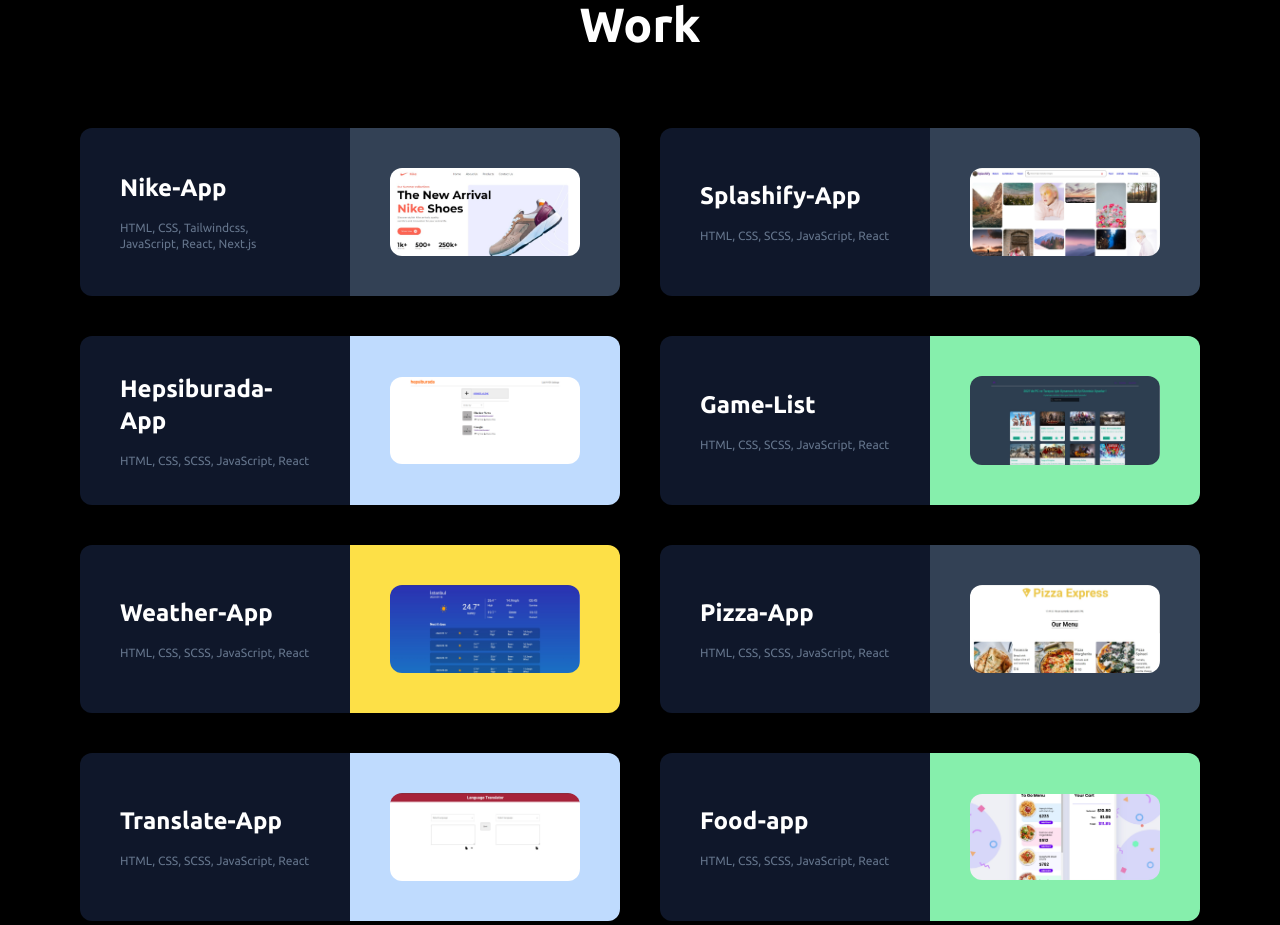
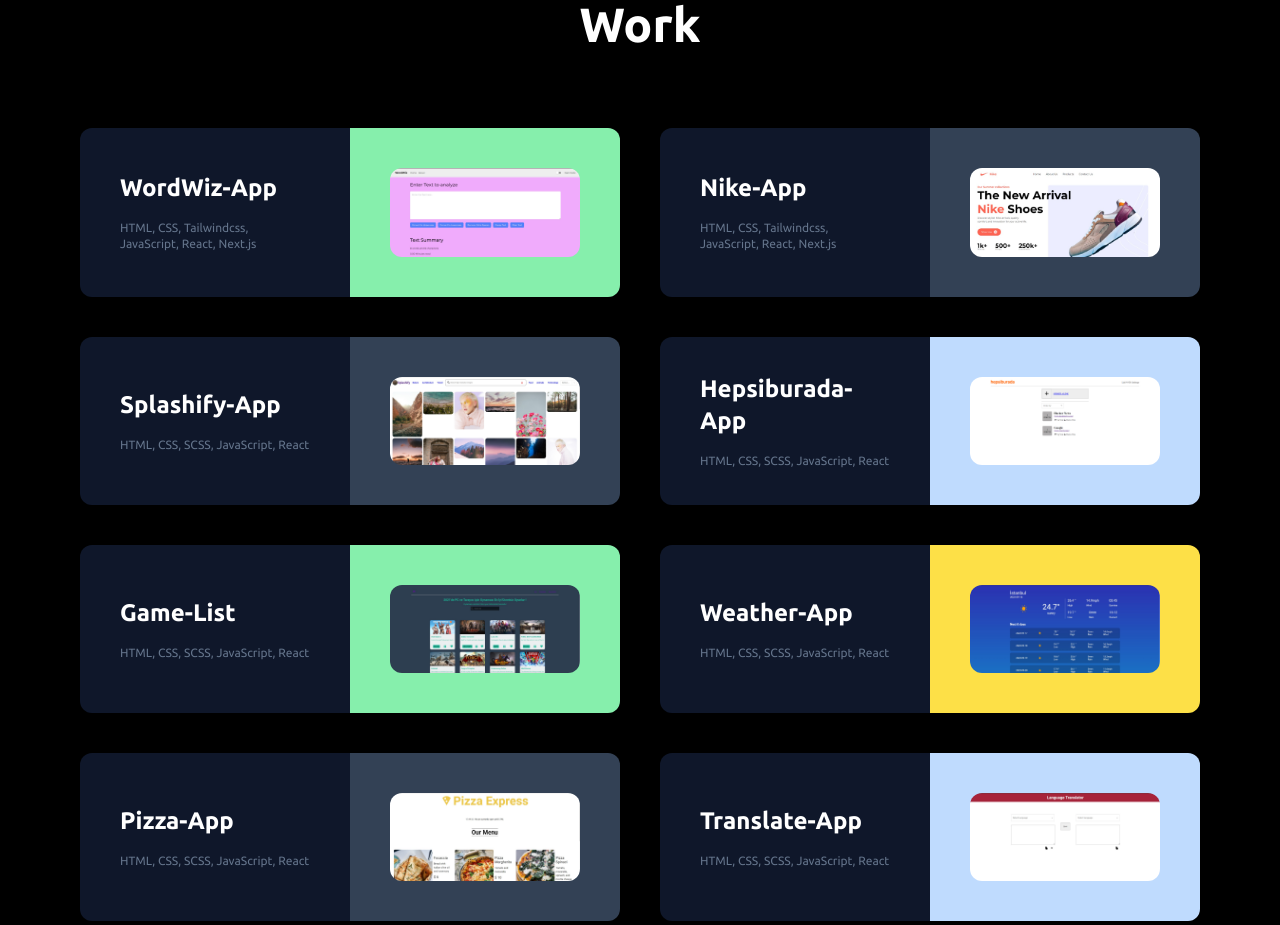
Before and after one commit to mustafavrl55/portfolio-ui, a Next.js app: page / in a window 1280 px wide. Shown: the part 1340-2265 px from the top of the page. Built offline with nearby package versions, Linux system fonts and the light colour scheme.

Commit message:
work add

```diff
--- a/src/projects.js
+++ b/src/projects.js
@@ -1,4 +1,11 @@
 export const projects = [
+  {
+    title: "WordWiz-App",
+    programs: "HTML, CSS, Tailwindcss, JavaScript, React, Next.js ",
+    image: "/image/wordwiz.jpg",
+    url: "https://classy-hamster-f40176.netlify.app/",
+    bg: "bg-green-300"
+  },
   {
     title: "Nike-App",
     programs: "HTML, CSS, Tailwindcss, JavaScript, React, Next.js ",
```
Also changed, not shown: public/image/wordwiz.jpg (added).
